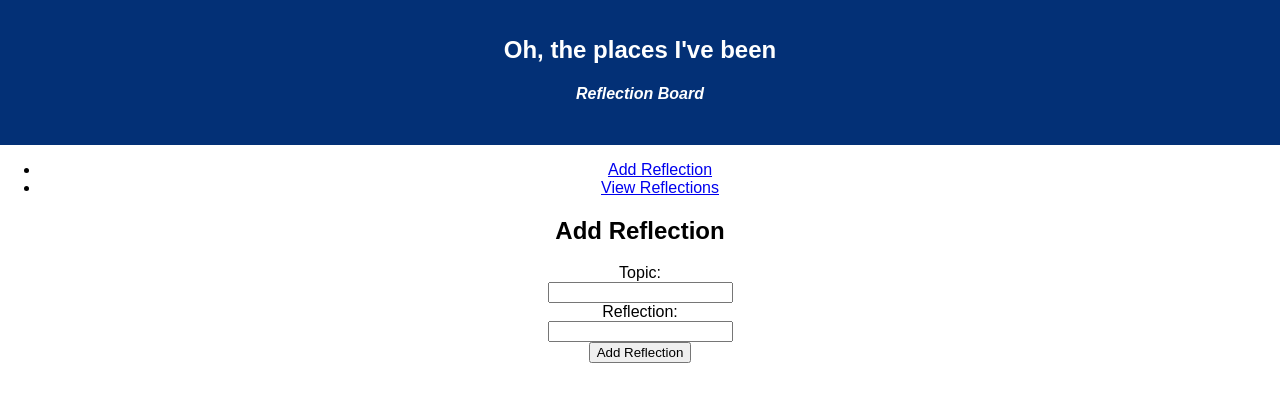
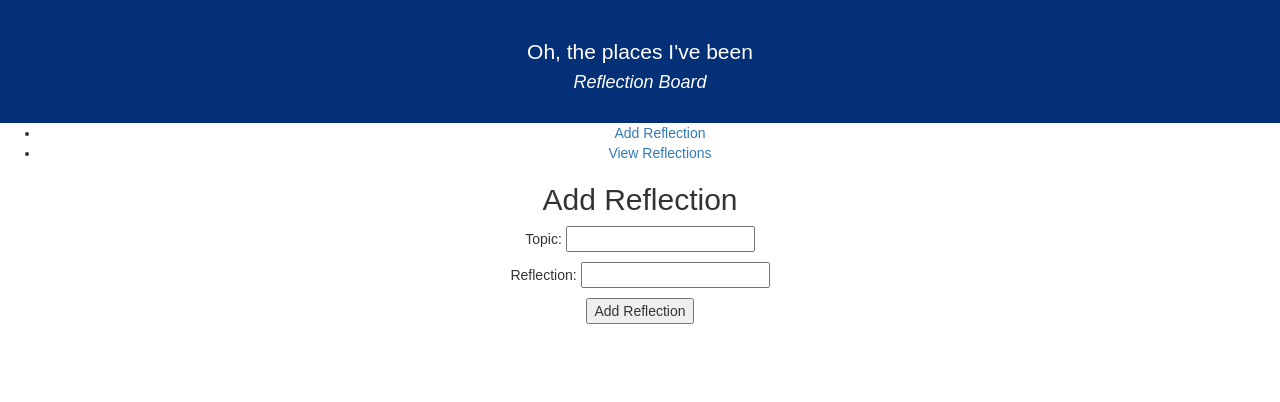
Before and after one commit to kburns17/Weekend-7-project, a React (Create React App) app: page /add in a window 1280 px wide. Shown: the top 402 px of the page. Built offline with nearby package versions, Linux system fonts and the light colour scheme.

Commit message:
started bootstrapping

```diff
--- a/package.json
+++ b/package.json
@@ -9,6 +9,7 @@
     "npm": "^5.8.0",
     "pg": "^7.4.1",
     "react": "^16.2.0",
+    "react-bootstrap": "^0.32.1",
     "react-dom": "^16.2.0",
     "react-redux": "^5.0.7",
     "react-router-dom": "^4.2.2",
--- a/public/index.html
+++ b/public/index.html
@@ -19,6 +19,12 @@
       work correctly both with client-side routing and a non-root public URL.
       Learn how to configure a non-root public URL by running `npm run build`.
     -->
+    <!-- BOOTSTRAP -->
+    <!-- Latest compiled and minified CSS -->
+    <link rel="stylesheet" href="https://maxcdn.bootstrapcdn.com/bootstrap/3.3.7/css/bootstrap.min.css" integrity="sha384-BVYiiSIFeK1dGmJRAkycuHAHRg32OmUcww7on3RYdg4Va+PmSTsz/K68vbdEjh4u" crossorigin="anonymous">
+    <!-- theme -->
+    <link rel="stylesheet" href="https://maxcdn.bootstrapcdn.com/bootstrap/3.3.7/css/bootstrap-theme.min.css" integrity="sha384-rHyoN1iRsVXV4nD0JutlnGaslCJuC7uwjduW9SVrLvRYooPp2bWYgmgJQIXwl/Sp" crossorigin="anonymous">
+
     <title>React App</title>
   </head>
   <body>
--- a/src/components/Add/Add.js
+++ b/src/components/Add/Add.js
@@ -1,5 +1,6 @@
 import React, { Component } from 'react';
 import { connect } from 'react-redux';
+import { Panel } from 'react-bootstrap';
 
 const mapStateToProps = reduxState => ({
     reduxState
@@ -40,17 +41,11 @@ class Add extends Component {
         return(
             <div>
                 <h2>Add Reflection</h2>
-                <pre>{JSON.stringify(this.state.newReflection)}</pre>
+                {/* <pre>{JSON.stringify(this.state.newReflection)}</pre> */}
                  <form onSubmit={this.handleAddReflection}>
-                    Topic:
-                    <br></br>
-                        <input type="text" value={this.state.topic} onChange={this.handleNameChange('topic')} />
-                    <br></br>
-                    Reflection:
-                    <br></br>
-                        <input rows="10" cols="50" type="text" value={this.state.description} onChange={this.handleNameChange('description')} />
-                    <br></br>
-                        <input type="submit" value='Add Reflection'/>
+                 <p>Topic: <input type="text" value={this.state.topic} onChange={this.handleNameChange('topic')}/></p>
+                 <p>Reflection: <input type="text" value={this.state.description} onChange={this.handleNameChange('description')}/></p>
+                 <input type="submit" value='Add Reflection'/>
                  </form>
             </div>
         )
--- a/src/components/Display/Display.css
+++ b/src/components/Display/Display.css
@@ -1,10 +1,7 @@
 .displayItem {
-    display: flex;
-    flex-direction: row;
-    flex-wrap: wrap;
-    /* justify-content: space-between; */
+    float: left;
     margin: auto;
+    height: 300px;
     width: 300px;
-    /* border: 1px solid #033076;  */
     text-align: center;
 }
--- a/src/components/Display/Display.js
+++ b/src/components/Display/Display.js
@@ -1,6 +1,8 @@
 import React, { Component } from 'react';
 import { connect } from 'react-redux';
 import './Display.css';
+import { Panel } from 'react-bootstrap';
+import moment from 'moment';
 
 const mapStateToProps = reduxState => ({
     reduxState
@@ -36,16 +38,19 @@ deleteReflection = (reflection) => {
 
 
     render(){
-
-        // let date = moment().format('MMMM Do YYYY, h:mm:ss a');
+        let date = moment(this.props.reduxState.reflectionReducer.date).format('MMMM Do YYYY');
 
         let reflectionsArray = this.props.reduxState.reflectionReducer.map((reflection) => {
-            return (<div key={reflection.id}><h3>{reflection.topic}</h3> <div>{reflection.description} </div>
-                            {reflection.bookmarked} {reflection.date} <div><button onClick={()=>this.deleteReflection(reflection)}>Delete</button></div><div><button onClick={()=>this.bookmarkReflection(reflection)}>Bookmark</button></div></div>)
+            return (<Panel key={reflection.id}><h3>{reflection.topic}</h3> <div>{reflection.description} </div>
+                            {reflection.bookmarked} {date}
+                            <div><button onClick={()=>this.deleteReflection(reflection)}>Delete</button></div>
+                            <div><button onClick={()=>this.bookmarkReflection(reflection)}>Bookmark</button></div>
+                            </Panel>)
                     });
 
             return(
                 <div>
+
                     <h2>View Reflections</h2>
                     <div className="displayItem"> {reflectionsArray}</div>
                 </div>
```
Also changed, not shown: 1 other file (tests, documents, lock files or other folders). Lines whose indentation alone changed are shown as unchanged.
